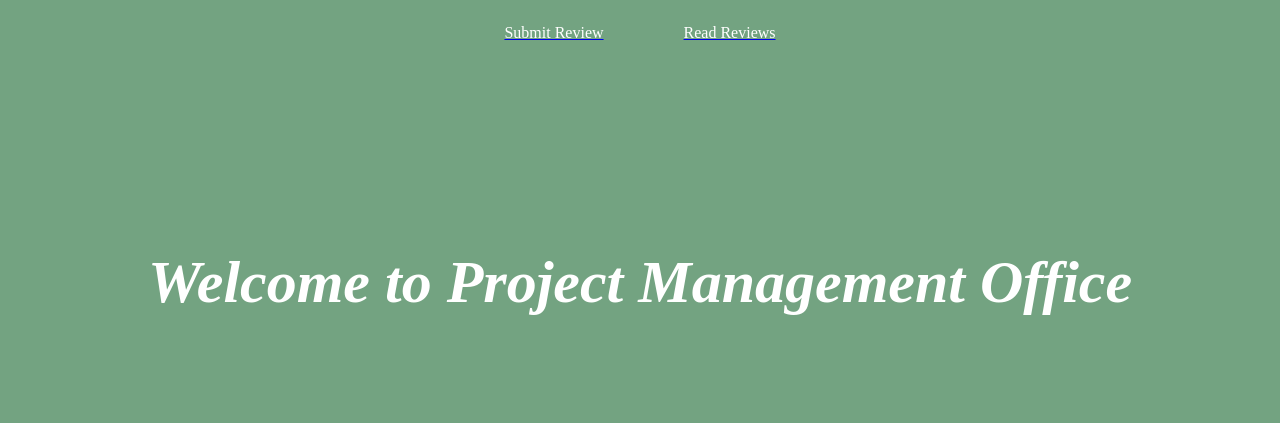
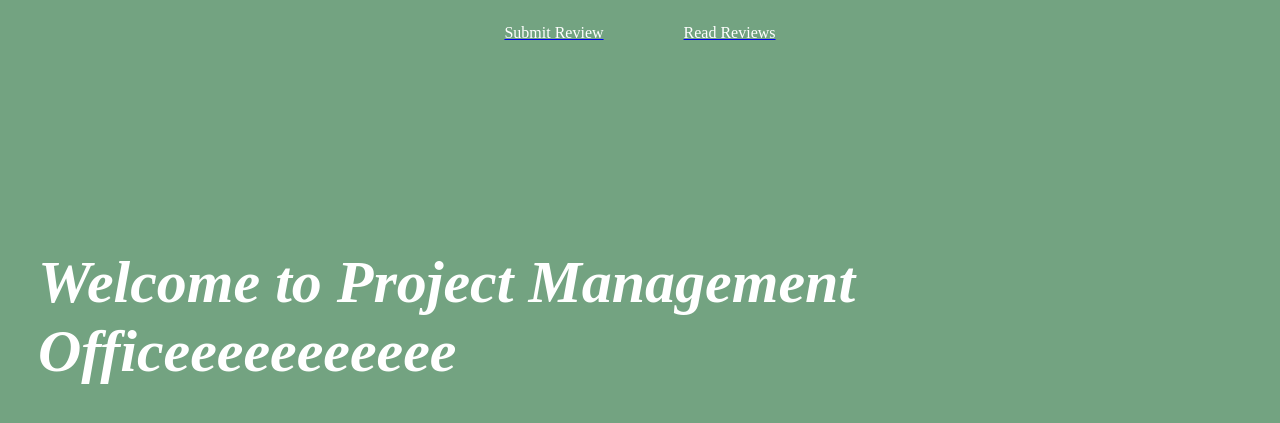
Before and after one commit to shuvro86/sample-microservice-python, a Flask app: page /reviews in a window 1280 px wide. Shown: the top 423 px of the page. Run offline with Flask 3, Linux system fonts and the light colour scheme; data that the repository does not hold is empty.

Commit message:
Update reviews.html
added

```diff
--- a/frontend/templates/reviews.html
+++ b/frontend/templates/reviews.html
@@ -112,7 +112,7 @@
     <div class="main-container">
 
     <br>
-    <i><h1> Welcome to Project Management Office </h1></i>
+    <i><h1> Welcome to Project Management Officeeeeeeeeeee </h1></i>
     </div>
 
 </div>
```
